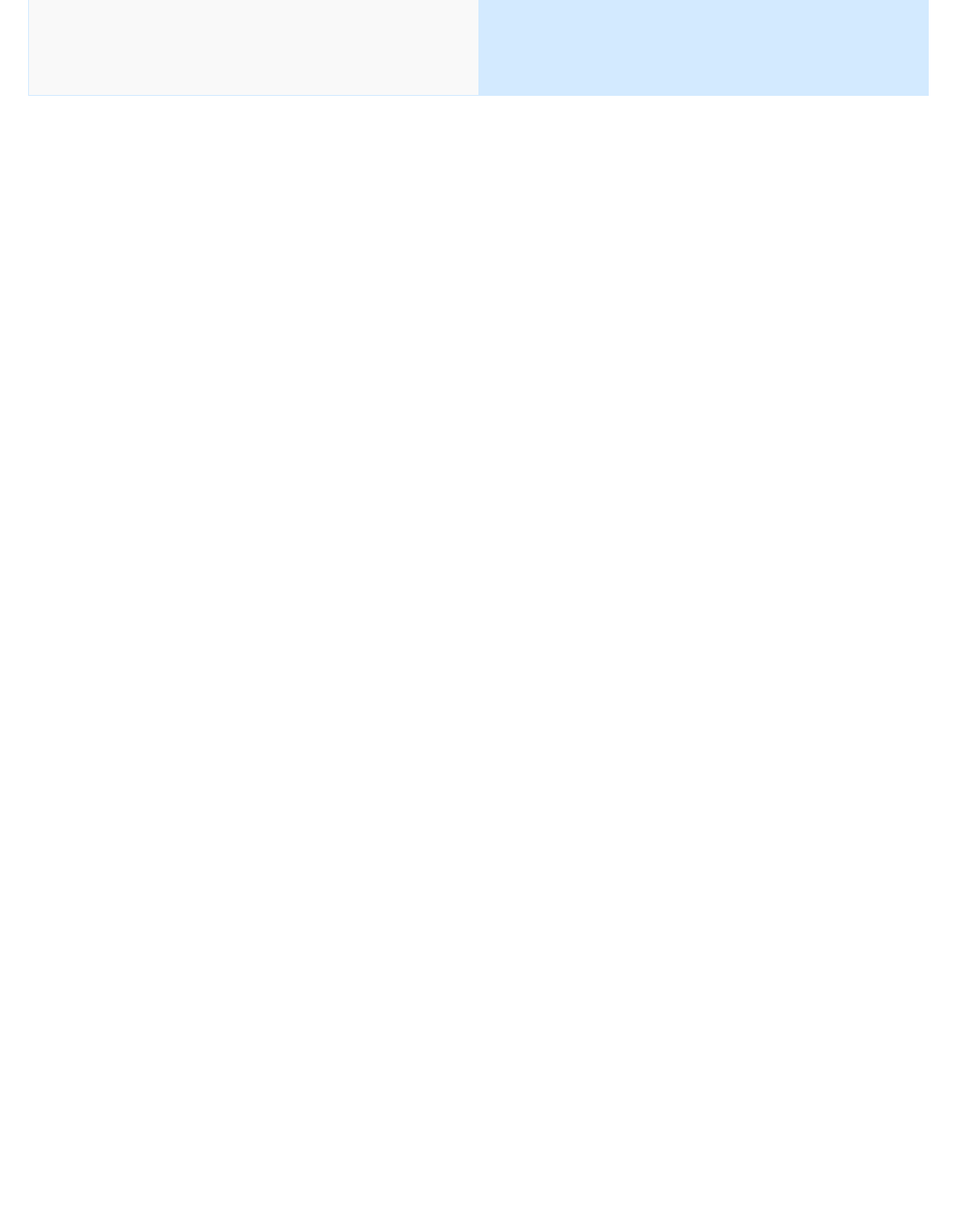
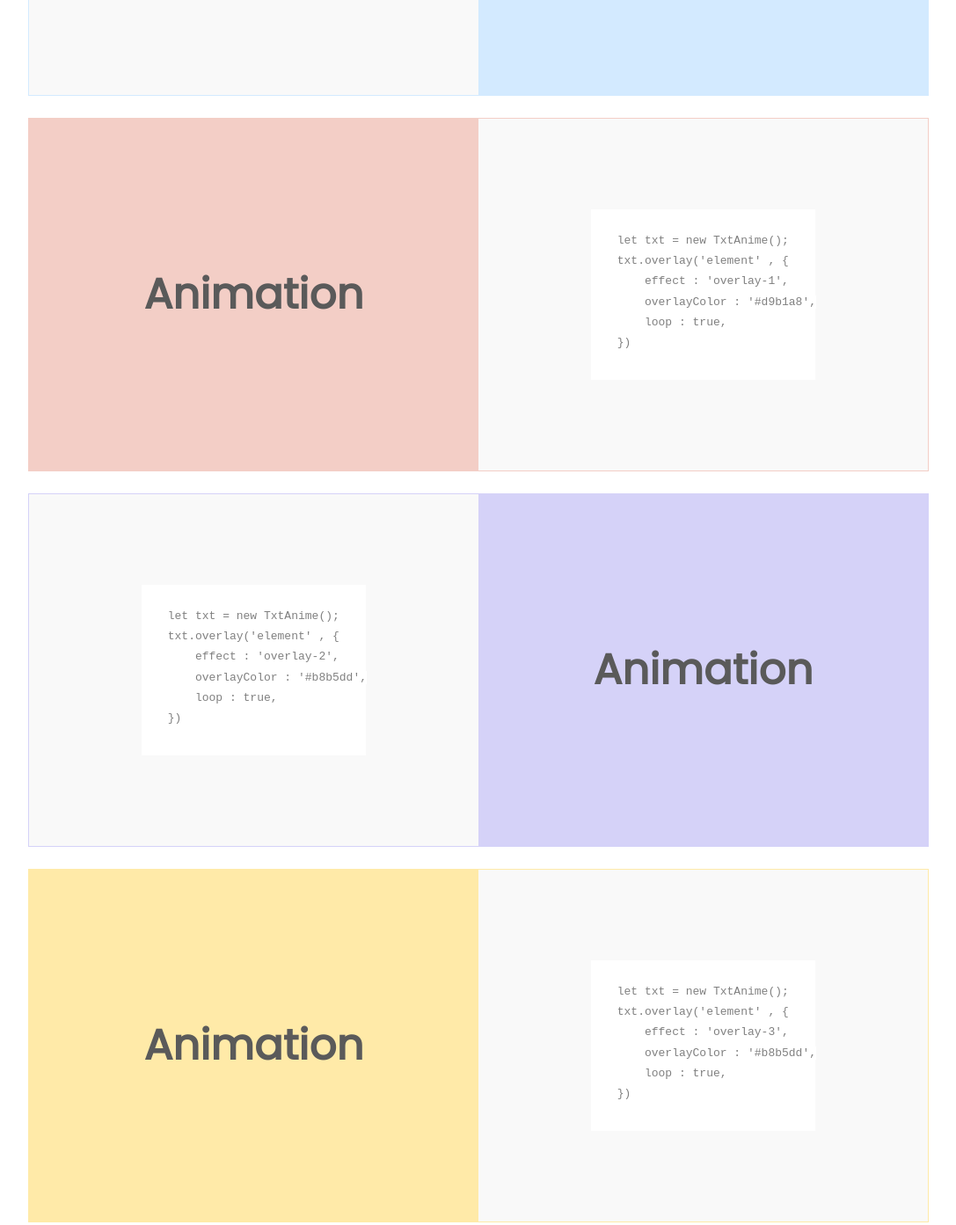
Before and after one commit to mohamedfrindi/TxtAnime.js, a website built with webpack: page index.html in a window 1280 px wide. Shown: the part 5100-6493 px from the top of the page at 88% size, without its empty margins (96-1183 px from the left). Before the commit the page ends 5264 px from the top, so only its background shows below. Built offline with nearby package versions, Linux system fonts and the light colour scheme; a script that the page names is missing; a web font is replaced by a local one.

Commit message:
:earth_africa: index.html

```diff
--- a/index.html
+++ b/index.html
@@ -101,4 +101,31 @@ txt.scale('element' , {
     text : ['Go' , 'To' , 'Site'],
 })
 </code>
-                        </pre></div><div class="demo-view"><div class="tx"></div></div></div></div></div></div><script src="//cdn.jsdelivr.net/gh/highlightjs/cdn-release@10.0.3/build/highlight.min.js"></script></body></html>
+                        </pre></div><div class="demo-view"><div class="tx"></div></div></div></div><div class="demo-item d-13"><div class="demo-item-content"><div class="demo-view"><h2>Animation</h2></div><div class="demo-code"><pre>
+<code class="javascript">
+let txt = new TxtAnime();
+txt.overlay('element' , {
+    effect : 'overlay-1',
+    overlayColor : '#d9b1a8',
+    loop : true,
+})
+</code>
+                        </pre></div></div></div><div class="demo-item d-14"><div class="demo-item-content"><div class="demo-code"><pre>
+<code class="javascript">
+let txt = new TxtAnime();
+txt.overlay('element' , {
+    effect : 'overlay-2',
+    overlayColor : '#b8b5dd',
+    loop : true,
+})
+</code>
+                        </pre></div><div class="demo-view"><h2>Animation</h2></div></div></div><div class="demo-item d-15"><div class="demo-item-content"><div class="demo-view"><h2>Animation</h2></div><div class="demo-code"><pre>
+<code class="javascript">
+let txt = new TxtAnime();
+txt.overlay('element' , {
+    effect : 'overlay-3',
+    overlayColor : '#b8b5dd',
+    loop : true,
+})
+</code>
+                        </pre></div></div></div></div></div><script src="//cdn.jsdelivr.net/gh/highlightjs/cdn-release@10.0.3/build/highlight.min.js"></script></body></html>
```
